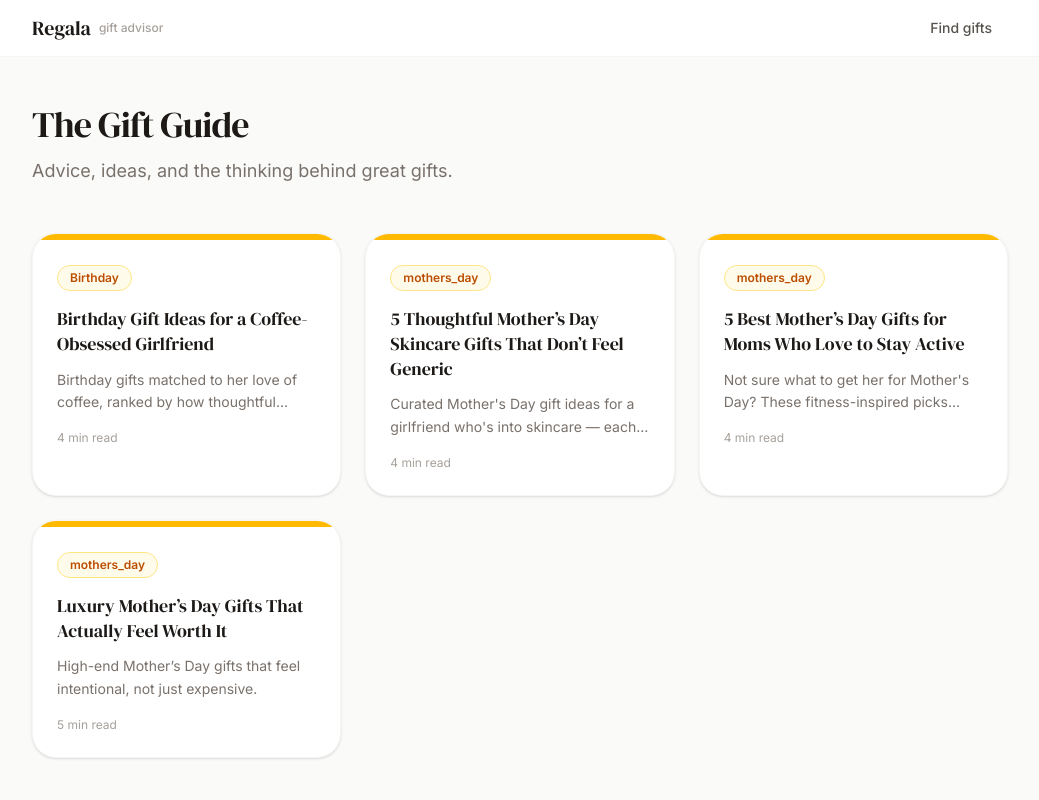
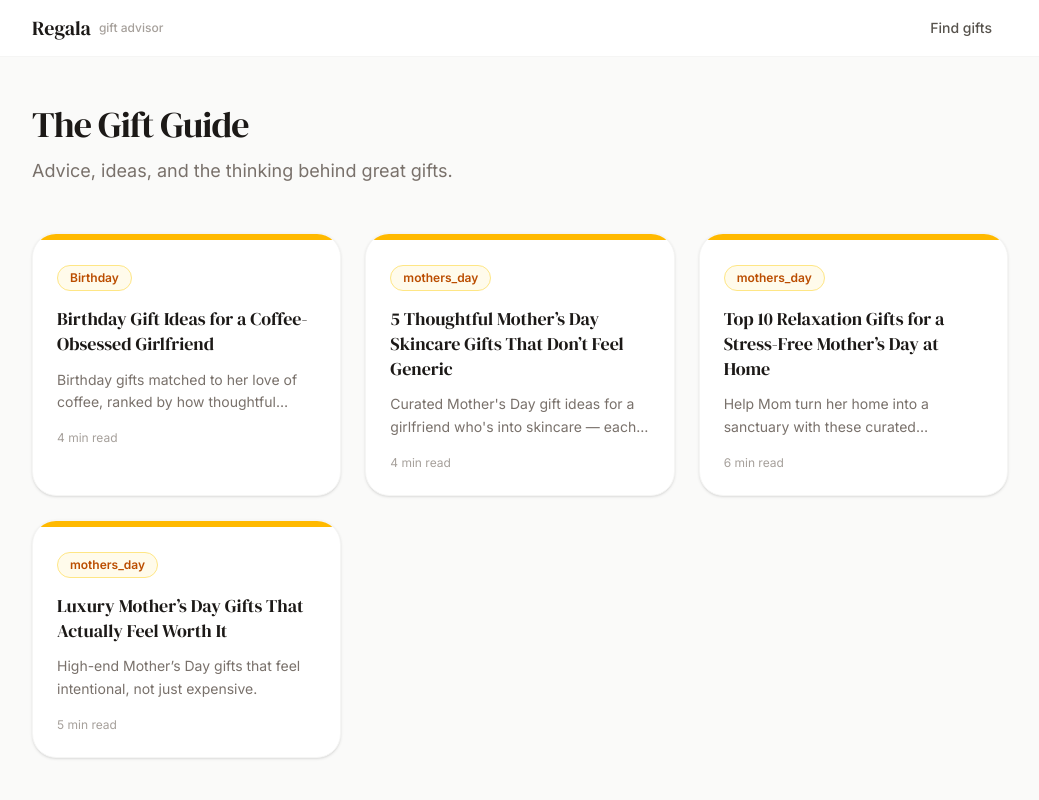
Before and after one commit to CAMGREEN637/gift-ai-frontend, a Next.js app: page /blog in a window 1280 px wide. Shown: the top 800 px of the page, without its empty margins (120-1159 px from the left). Built offline with nearby package versions, Linux system fonts and the light colour scheme; no server answers.

Commit message:
updated stress free article

```diff
--- a/content/articles.ts
+++ b/content/articles.ts
@@ -125,42 +125,99 @@ export const SAMPLE_ARTICLES: GiftArticle[] = [
       { type: "cta" }
     ]
   },
-
-  // ============================================================================
-  // MOTHER'S DAY GIFTS — FITNESS
-  // ============================================================================
-  {
-    slug: "mothers_day-gifts-fitness",
-    title: "5 Best Mother’s Day Gifts for Moms Who Love to Stay Active",
-    excerpt: "Not sure what to get her for Mother's Day? These fitness-inspired picks actually feel personal.",
+ {
+    slug: "top-relaxation-gifts-mothers-day",
+    title: "Top 10 Relaxation Gifts for a Stress-Free Mother’s Day at Home",
+    excerpt: "Help Mom turn her home into a sanctuary with these curated relaxation essentials, from high-end robes to soothing aromatherapy.",
     occasion: "mothers_day",
-    interests: ["fitness"],
-    readTime: "4 min read",
+    interests: ["wellness", "skincare", "home_decor"],
+    readTime: "6 min read",
     publishedAt: "2026-05-03",
     sections: [
+      {
+        type: "text",
+        heading: "Why 'Stress-Free' is the ultimate Mother's Day gift",
+        body: "Mother's Day is often busy with brunches and outings, but sometimes the best thing you can give a mom is permission to do absolutely nothing. These gifts are designed to help her reclaim her space and find a moment of peace without leaving the house."
+      },
       {
         type: "picks",
         gifts: [
           {
-            name: "Shiatsu Neck and Back Massager",
+            name: "Barefoot Dreams CozyChic Adult Robe",
+            price: "$138.00",
+            reason: "Widely considered the gold standard for comfort, this robe is a luxury staple that makes every morning feel like a spa visit. It's perfect for the mom who deserves to feel pampered daily.",
+            url: "https://www.amazon.com/gp/aw/d/B0FFHS6PXG",
+            image_url: "https://m.media-amazon.com/images/I/81kqgtaCEkL._AC_SY445_SX342_QL70_FMwebp_.jpg"
+          },
+          {
+            name: "Shiatsu Back Shoulder and Neck Massager with Heat",
             price: "$45.00",
-            reason: "This gift focuses on pampering, allowing your wife to unwind and enjoy some much-deserved relaxation.",
+            reason: "This deep-tissue massager is a practical way to help Mom work out the tension of a long week. The added heat function makes it a cozy, thoughtful addition to her relaxation routine.",
             url: "https://www.amazon.com/dp/B07G142F9Z",
             image_url: "https://m.media-amazon.com/images/I/71fdZ-Ei0tL._AC_SY300_SX300_QL70_FMwebp_.jpg"
           },
           {
-            name: "Walking Treadmill with Incline",
-            price: "$169.00",
-            reason: "A treadmill offers a thoughtful way for your wife to stay active without leaving the comfort of home.",
-            url: "https://www.amazon.com/FOUSAE-Treadmill-Treadmills-Brushless-Programs/dp/B0G91J48G6",
-            image_url: "https://m.media-amazon.com/images/I/61-4fwbZMxL._AC_SY300_SX300_QL70_FMwebp_.jpg"
+            name: "ASAKUKI Smart WiFi Essential Oil Diffuser",
+            price: "$32.00",
+            reason: "Creating a calming atmosphere is key to stress relief. This smart diffuser allows Mom to set schedules and control the vibe of her room directly from her phone or via voice control.",
+            url: "https://www.amazon.com/dp/B07DH4ZSDF",
+            image_url: "https://m.media-amazon.com/images/I/61kUIZamPwL._AC_SY300_SX300_QL70_FMwebp_.jpg"
+          },
+          {
+            name: "UGG Euphoria Faux Fur Throw Blanket",
+            price: "$54.00",
+            reason: "There is nothing quite like an UGG blanket for ultimate coziness. It's an elegant, high-quality gift that upgrades any couch or bed into a dedicated relaxation spot.",
+            url: "https://www.amazon.com/dp/B07WRDL2VZ",
+            image_url: "https://m.media-amazon.com/images/I/71bO9GhO3PL._AC_SX300_SY300_QL70_FMwebp_.jpg"
+          },
+          {
+            name: "Lizush Luxury 15-Piece Spa Gift Basket",
+            price: "$139.00",
+            reason: "This all-in-one set takes the guesswork out of a spa day. With 15 different lavender-scented pieces, it provides Mom with everything she needs for a complete self-care ritual at home.",
+            url: "https://www.amazon.com/Lizush-Piece-Complete-Luxury-Women/dp/B088ZHBX22",
+            image_url: "https://m.media-amazon.com/images/I/513jKGDIIYL._SY300_SX300_QL70_FMwebp_.jpg"
+          },
+          {
+            name: "Blissy 100% Pure Mulberry Silk Pillowcase",
+            price: "$82.46",
+            reason: "A silk pillowcase is a gift that keeps giving, benefiting both hair and skin while providing a cool, luxe feel every night. It’s a simple upgrade that feels incredibly indulgent.",
+            url: "https://www.amazon.com/Blissy-Silk-Pillowcase-Mulberry-High-Grade/dp/B0CB5H5FK9",
+            image_url: "https://m.media-amazon.com/images/I/71OLg-ScWGL._AC_SL1500_.jpg"
+          },
+          {
+            name: "Nodpod Weighted Silk Sleep Mask",
+            price: "$68.00",
+            reason: "Using gentle pressure to promote deep sleep, this weighted mask is a game-changer for moms who struggle to switch off. The strap-free design is unique and incredibly comfortable.",
+            url: "https://www.amazon.com/Pressure-Patented-Blocking-Sleeping-Relaxation/dp/B0BY39RY2R",
+            image_url: "https://m.media-amazon.com/images/I/61IaMVtP-sL._AC_SY300_SX300_QL70_FMwebp_.jpg"
+          },
+          {
+            name: "Organic Bath Bombs Spa Gift Set",
+            price: "$35.99",
+            reason: "These USA-made bath bombs use natural ingredients to turn an ordinary bath into a therapeutic experience. It’s a classic Mother’s Day gift that never fails to deliver a moment of peace.",
+            url: "https://www.amazon.com/Organic-Natural-Ingredients-Mothers-Relaxing/dp/B00W2EH98I",
+            image_url: "https://m.media-amazon.com/images/I/81b7juZJqhL._SL1500_.jpg"
+          },
+          {
+            name: "Tatcha The Starter Ritual Skincare Set",
+            price: "$95.00",
+            reason: "Tatcha is known for turning skincare into a meditative ritual. This set provides a high-end, introductory experience to one of the most respected names in beauty.",
+            url: "https://www.amazon.com/Tatcha-Starter-Ritual-Set-Introductory/dp/B0F9BMZ5Z7",
+            image_url: "https://m.media-amazon.com/images/I/61PA8xpdCGL._SL1200_.jpg"
+          },
+          {
+            name: "Teabloom Complete Glass Tea Set",
+            price: "$63.00",
+            reason: "Watching a flowering tea bloom is a relaxation exercise in itself. This set combines the beauty of tea art with the comfort of a warm drink, making it a wonderful 'me-time' companion.",
+            url: "https://www.amazon.com/dp/B01IFBPX7A",
+            image_url: "https://m.media-amazon.com/images/I/71imBu7dydL._AC_SY300_SX300_QL70_FMwebp_.jpg"
           }
         ]
       },
       {
         type: "text",
-        heading: "Why fitness gifts need extra thought",
-        body: "What makes a gift land is the signal that you understand what fitness means to her specifically."
+        heading: "The finishing touch",
+        body: "Pair any of these with a quiet morning where she doesn't have to check a single item off her to-do list. That is the real magic of a stress-free Mother's Day."
       },
       { type: "cta" }
     ]
```
